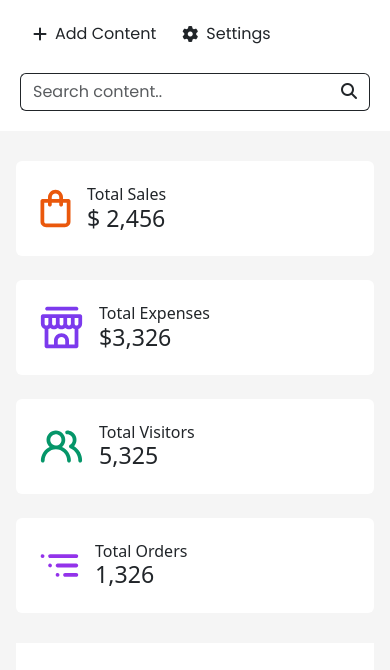
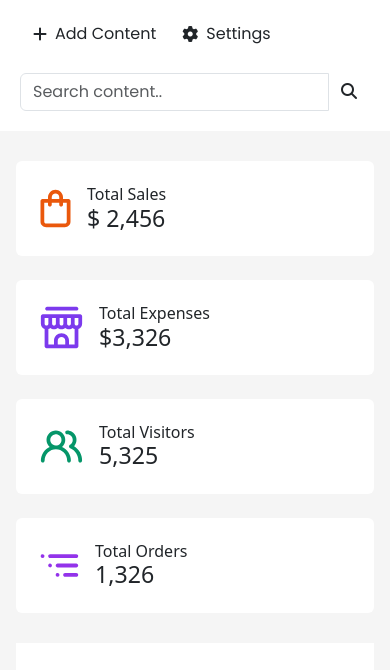
Before and after one commit to Sourabh9267/Dashboard-Figma, a plain HTML site: page index.html in a window 390 px wide. Shown: the part 111-781 px from the top of the page. Drawn offline with nearby package versions, Linux system fonts and the light colour scheme.

Commit message:
SubNavbar Fixed

```diff
--- a/index.html
+++ b/index.html
@@ -527,9 +527,9 @@
                         <div class="sub-navbar-right">
 
                             <div class="input-group">
-                                <input type="text" class="form-control border-dark border-end-0"
+                                <input type="text" class="form-control "
                                     placeholder="Search content.." aria-describedby="button-addon2">
-                                <button class="btn btn-outline-none border-start-0 border-dark" type="button"
+                                <button class="btn btn-outline-none" type="button"
                                     id="button-addon2"><i class="fa-solid fa-magnifying-glass"></i></button>
 
                             </div>
--- a/sass/components/_subnavbar.scss
+++ b/sass/components/_subnavbar.scss
@@ -21,6 +21,23 @@
            }
 
         }
+        .sub-navbar-right{
+
+            max-width: 270px;
+        }
+
+    }
+
+
+
+    @media screen  and  (max-width:1027px) {
+
+        .sub-navbar-right{
+
+            width: 100% !important;
+            max-width: 100% !important;
+        }
+
 
     }
 
@@ -30,8 +47,4 @@
 
 
 
-
-
-
-
 }
```
Also changed, not shown: style.css, 1 other file.
